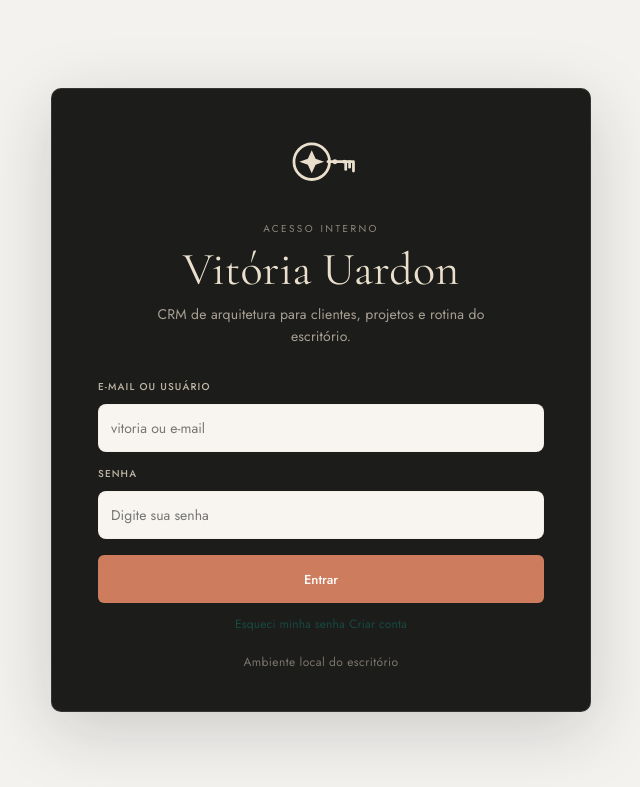
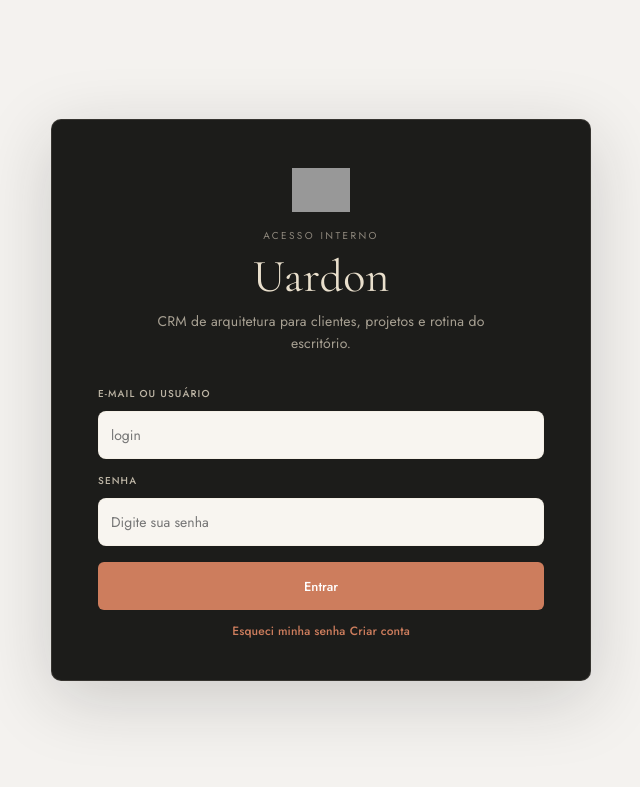
Before and after one commit to viniciusamorim514/uardon, a Python web app: template crm_vitoria_source/templates/login.html in a window 1280 px wide. Shown: the top 787 px of the page, without its empty margins (319-959 px from the left). Run offline with Jinja, Linux system fonts and the light colour scheme; the template is opened without the code that fills it, so the values that code supplies are empty; grey boxes are pictures that could not be loaded.

Commit message:
Refine login branding and links styling to Uardon standard

```diff
--- a/crm_vitoria_source/static/style.css
+++ b/crm_vitoria_source/static/style.css
@@ -65,6 +65,7 @@ a{text-decoration:none;color:inherit}
 .login-card{width:min(540px,calc(100vw - 44px));background:var(--preto);color:#fff;border-radius:var(--radius);padding:48px 46px 40px;box-shadow:0 18px 70px rgba(28,28,26,.18);border:1px solid rgba(233,223,204,.12)}
 .login-brand{text-align:center;margin-bottom:32px}
 .login-mark-wrap{display:flex;justify-content:center;margin-bottom:16px}
+.login-key-logo{height:44px;width:auto;object-fit:contain;opacity:.96}
 .login-eyebrow{font-size:10px;text-transform:uppercase;letter-spacing:2.4px;color:rgba(233,223,204,.55);margin-bottom:10px}
 .login-brand h1{font-family:'Cormorant Garamond',serif;font-size:46px;line-height:1;color:var(--bege);font-weight:400;margin:0 0 12px}
 .login-brand p{color:rgba(233,223,204,.68);font-size:14px;line-height:1.55;max-width:360px;margin:0 auto}
@@ -74,6 +75,8 @@ a{text-decoration:none;color:inherit}
 .login-form .form-input{background:#f8f5f0;height:48px;font-size:14px;border-color:rgba(233,223,204,.25)}
 .login-submit{height:48px;margin-top:2px}
 .login-hint{margin-top:20px;color:rgba(233,223,204,.46);font-size:12px;text-align:center;letter-spacing:.4px}
+.login-links .mini-link{color:var(--terra);font-weight:500}
+.login-links .mini-link:hover{color:var(--bege)}
 @media (max-width:700px){.login-main{padding:22px}.login-shell{min-height:calc(100vh - 44px)}.login-card{padding:34px 24px 28px}.login-brand h1{font-size:38px}.login-brand p{font-size:13px}}
 .form-group{margin-bottom:14px}.form-label{font-size:11px;font-weight:500;color:#3A3835;margin-bottom:5px;display:block;text-transform:uppercase;letter-spacing:.5px}.form-input,.form-select,.form-textarea{width:100%;padding:10px 12px;border:1px solid var(--cream-dark);border-radius:var(--radius-sm);font-family:'Jost',sans-serif;font-size:13.5px;color:var(--preto);background:var(--branco);outline:none}.form-textarea{min-height:90px;resize:vertical}.form-row{display:grid;grid-template-columns:1fr 1fr;gap:12px}
 .page-grid{display:grid;grid-template-columns:1.5fr .65fr;gap:16px}.projects-grid{display:grid;grid-template-columns:repeat(2,minmax(0,1fr));gap:14px}.project-card{display:block;background:#fff;border:1px solid var(--cream-dark);border-radius:var(--radius);padding:18px;box-shadow:var(--shadow);transition:.16s}.project-card:hover{transform:translateY(-1px);box-shadow:var(--shadow-lg)}.project-card-head{display:flex;justify-content:space-between;gap:12px;margin-bottom:14px}.project-card-title{font-family:'Cormorant Garamond',serif;font-size:22px;line-height:1.05;margin-bottom:4px}.project-card-sub{font-size:12px;color:var(--text-muted)}.mini-status{font-size:11px;padding:5px 9px;border-radius:999px;background:#E4EDEA;color:var(--verde);height:fit-content}.project-meta-grid{display:grid;grid-template-columns:1fr 1fr;gap:10px;margin-bottom:12px}.project-meta-grid span{display:block;color:var(--text-muted);font-size:11px;text-transform:uppercase;letter-spacing:.8px;margin-bottom:3px}.project-meta-grid strong{font-size:13px;font-weight:500}.project-card-footer{display:flex;justify-content:space-between;gap:10px;color:var(--text-muted);font-size:12px;margin-top:10px}
--- a/crm_vitoria_source/templates/login.html
+++ b/crm_vitoria_source/templates/login.html
@@ -1,29 +1,20 @@
 {% extends 'base.html' %}
-{% block title %}Login - Vitória Uardon CRM{% endblock %}
+{% block title %}Login - Uardon CRM{% endblock %}
 {% block content %}
 <div class="login-shell">
   <div class="login-card">
     <div class="login-brand">
       <div class="login-mark-wrap">
-        <svg width="68" height="68" viewBox="0 0 44 44" fill="none" xmlns="http://www.w3.org/2000/svg">
-          <circle cx="16" cy="16" r="11.5" stroke="#E9DFCC" stroke-width="1.8" fill="none"/>
-          <path d="M16 8.5 L18.5 14 L24 16 L18.5 18 L16 23.5 L13.5 18 L8 16 L13.5 14 Z" fill="#E9DFCC"/>
-          <line x1="26.5" y1="16" x2="42" y2="16" stroke="#E9DFCC" stroke-width="1.8" stroke-linecap="round"/>
-          <circle cx="31" cy="16" r="1.6" fill="#E9DFCC"/>
-          <circle cx="37" cy="16" r="1.2" fill="#E9DFCC"/>
-          <line x1="38" y1="16" x2="38" y2="21" stroke="#E9DFCC" stroke-width="1.8" stroke-linecap="round"/>
-          <line x1="40.5" y1="16" x2="40.5" y2="19.5" stroke="#E9DFCC" stroke-width="1.8" stroke-linecap="round"/>
-          <line x1="43" y1="16" x2="43" y2="22" stroke="#E9DFCC" stroke-width="1.8" stroke-linecap="round"/>
-        </svg>
+        <img class="login-key-logo" src="https://uardon.com.br/assets/generated/asset-002-bea613bdb145.png?v=transparent1" alt="Chave Uardon">
       </div>
       <div class="login-eyebrow">Acesso interno</div>
-      <h1>Vitória Uardon</h1>
+      <h1>Uardon</h1>
       <p>CRM de arquitetura para clientes, projetos e rotina do escritório.</p>
     </div>
     <form method="post" class="login-form">
       <div class="login-field">
         <label class="form-label">E-mail ou usuário</label>
-        <input class="form-input" name="username" placeholder="vitoria ou e-mail" required autofocus>
+        <input class="form-input" name="username" placeholder="login" required autofocus>
       </div>
       <div class="login-field">
         <label class="form-label">Senha</label>
@@ -31,11 +22,10 @@
       </div>
       <button class="btn btn-primary full login-submit" type="submit">Entrar</button>
     </form>
-    <div class="stack-sm" style="margin-top:10px; text-align:center;">
+    <div class="stack-sm login-links" style="margin-top:10px; text-align:center;">
       <a class="mini-link" href="{{ url_for('forgot_password') }}">Esqueci minha senha</a>
       <a class="mini-link" href="{{ url_for('signup') }}">Criar conta</a>
     </div>
-    <div class="login-hint">Ambiente local do escritório</div>
   </div>
 </div>
 {% endblock %}
```
